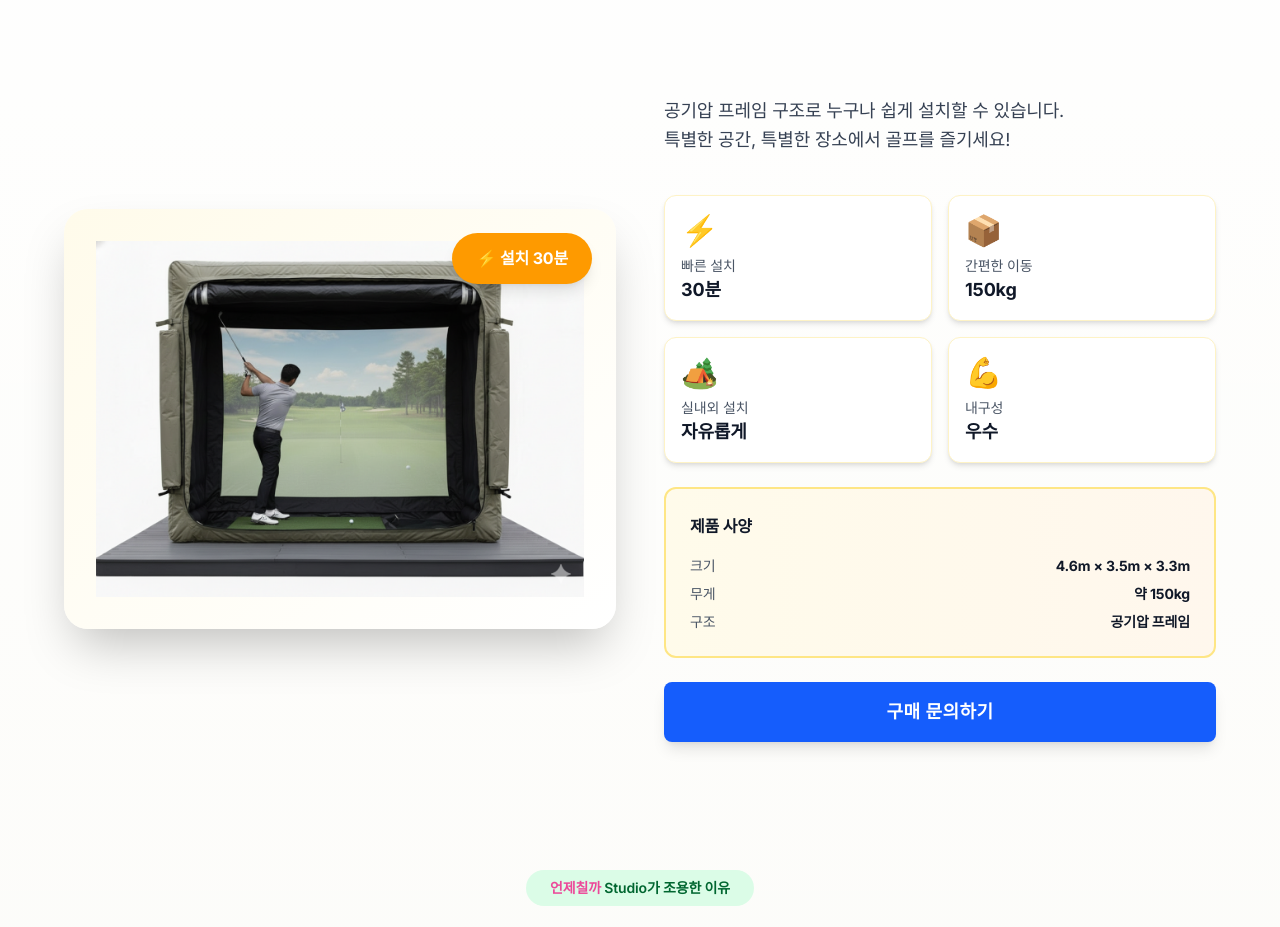
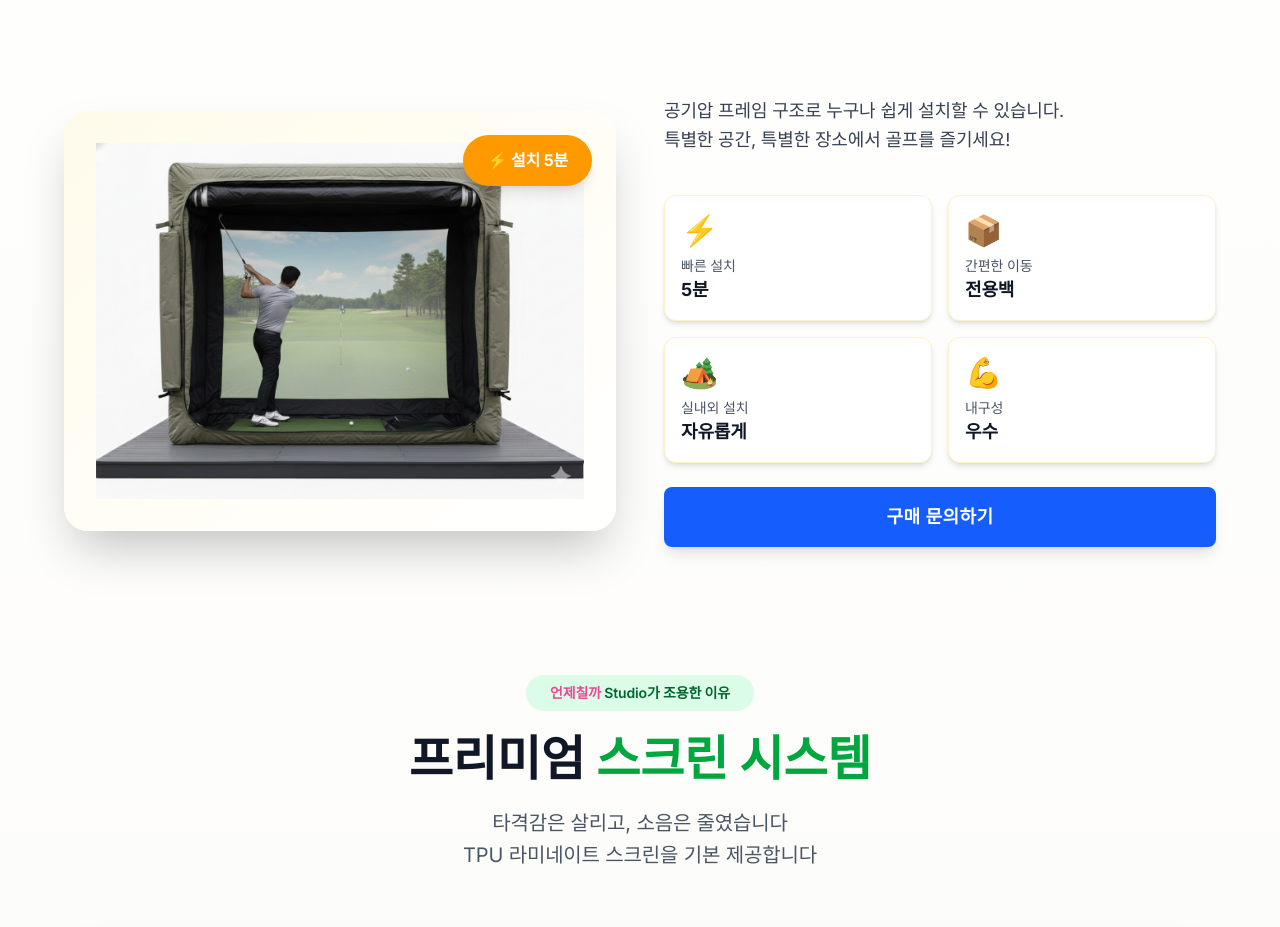
Before and after one commit to BAE-EXMO/ddadang, a Next.js app: page / in a window 1280 px wide. Shown: the part 1180-2107 px from the top of the page. Built offline with nearby package versions, Linux system fonts and the light colour scheme; a web font is replaced by a local one.

Commit message:
refactor: AirtentSection 제품 정보 업데이트
- 설치 시간 30분 → 5분으로 변경
- 간편한 이동 150kg → 전용백으로 변경
- 제품 사양 카드 제거

```diff
--- a/components/sections/AirtentSection.tsx
+++ b/components/sections/AirtentSection.tsx
@@ -93,7 +93,7 @@ export default function AirtentSection() {
                 className="w-full h-full object-contain"
               />
               <div className="absolute top-6 right-6 bg-amber-500 text-white px-6 py-3 rounded-full font-bold shadow-lg">
-                ⚡ 설치 30분
+                ⚡ 설치 5분
               </div>
             </div>
 
@@ -107,8 +107,8 @@ export default function AirtentSection() {
               {/* Key Features */}
               <div className="grid grid-cols-2 gap-4 pt-4">
                 {[
-                  { icon: '⚡', label: '빠른 설치', value: '30분' },
-                  { icon: '📦', label: '간편한 이동', value: '150kg' },
+                  { icon: '⚡', label: '빠른 설치', value: '5분' },
+                  { icon: '📦', label: '간편한 이동', value: '전용백' },
                   { icon: '🏕️', label: '실내외 설치', value: '자유롭게' },
                   { icon: '💪', label: '내구성', value: '우수' },
                 ].map((feature, i) => (
@@ -118,25 +118,6 @@ export default function AirtentSection() {
                     <div className="text-lg font-bold text-gray-900">{feature.value}</div>
                   </div>
                 ))}
-              </div>
-
-              {/* Specs */}
-              <div className="bg-gradient-to-r from-amber-50 to-orange-50 rounded-xl p-6 border-2 border-amber-200">
-                <h4 className="font-bold text-gray-900 mb-4">제품 사양</h4>
-                <div className="space-y-2 text-sm">
-                  <div className="flex justify-between">
-                    <span className="text-gray-600">크기</span>
-                    <span className="font-bold text-gray-900">4.6m × 3.5m × 3.3m</span>
-                  </div>
-                  <div className="flex justify-between">
-                    <span className="text-gray-600">무게</span>
-                    <span className="font-bold text-gray-900">약 150kg</span>
-                  </div>
-                  <div className="flex justify-between">
-                    <span className="text-gray-600">구조</span>
-                    <span className="font-bold text-gray-900">공기압 프레임</span>
-                  </div>
-                </div>
               </div>
 
               <Button
```
